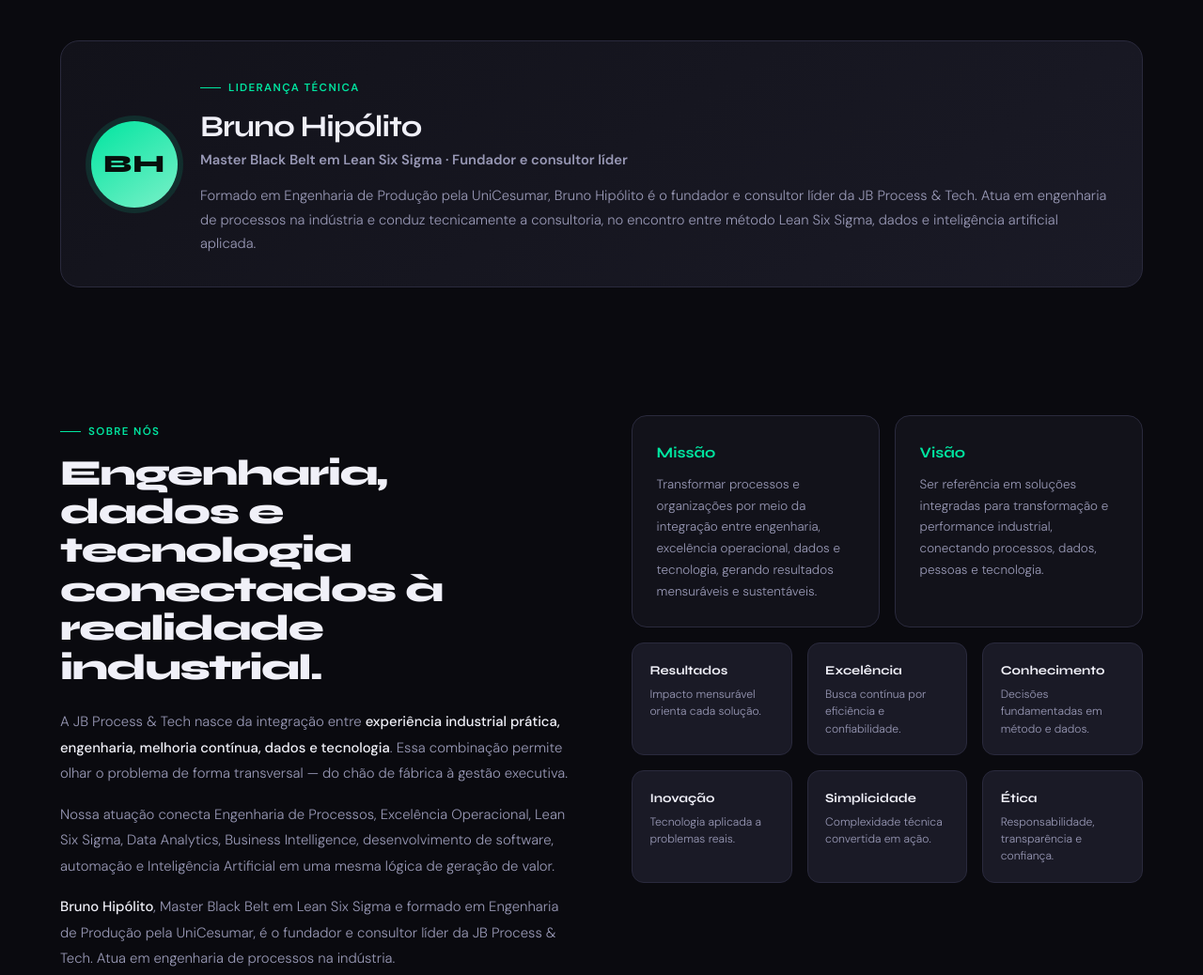
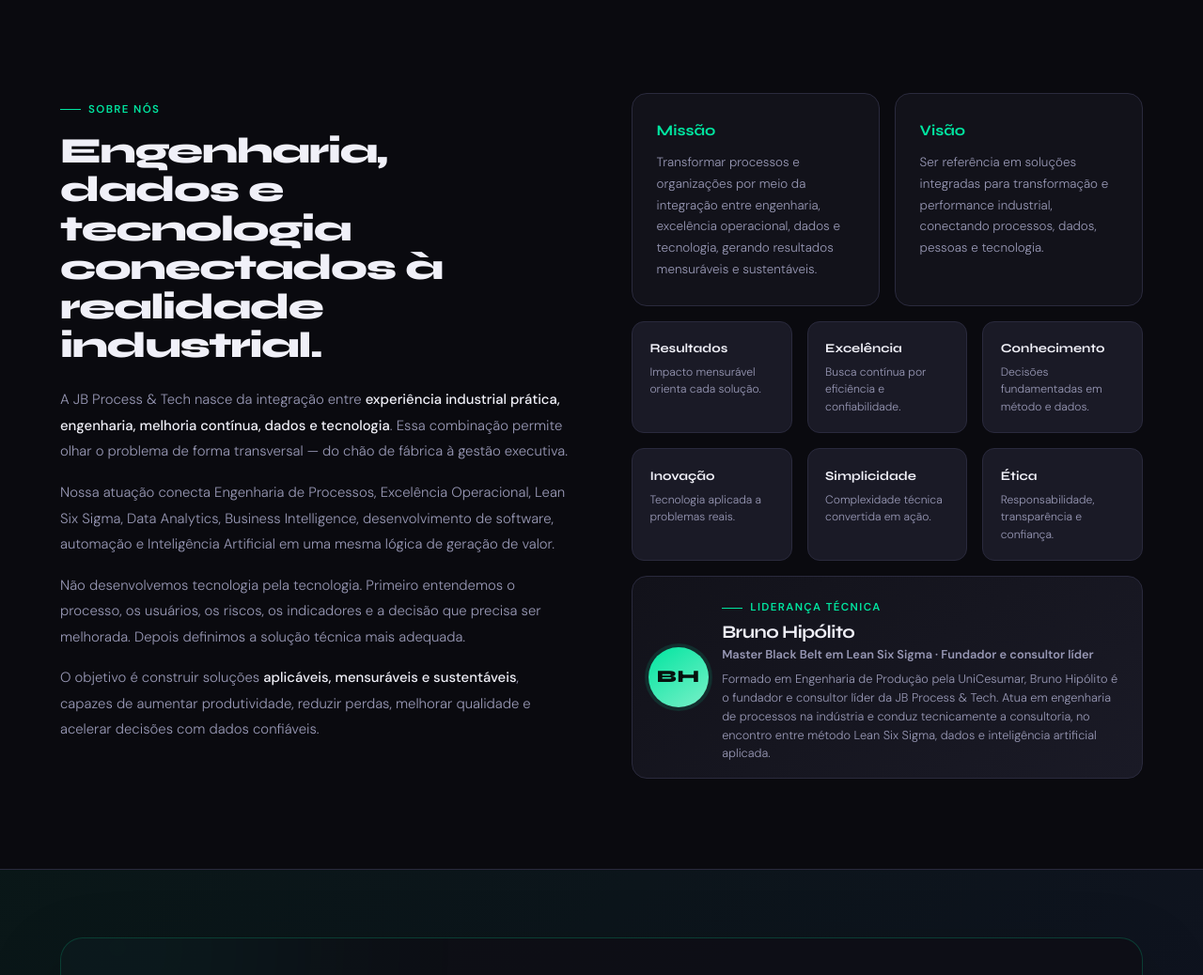
Before and after one commit to brunoHipolitoh20/jbprocess-site, a plain HTML site: page index.html in a window 1280 px wide. Shown: the part 10471-11509 px from the top of the page at 94% size. Drawn offline with Linux system fonts and the light colour scheme.

Commit message:
Move o card do fundador para dentro da seção Sobre. (#10)
O card fica na coluna da direita, abaixo dos quadros de missão, visão e valores. O bloco anterior e o parágrafo repetido saem.

Co-authored-by: Cursor Agent <cursoragent@cursor.com>
Co-authored-by: brunoHipolitoh20 <brunoHipolitoh20@users.noreply.github.com>

```diff
--- a/index.html
+++ b/index.html
@@ -357,12 +357,12 @@ footer{background:#08080d;border-top:1px solid var(--border)}
 .whatsapp-float{position:fixed;right:22px;bottom:22px;z-index:900;width:54px;height:54px;border-radius:50%;display:grid;place-items:center;background:#25d366;color:#fff;text-decoration:none;font-size:1.4rem;box-shadow:0 10px 32px rgba(37,211,102,.25);transition:opacity .2s,transform .2s,visibility .2s}
 .whatsapp-float:hover{transform:translateY(-3px) scale(1.03)}
 .whatsapp-float.is-hidden{opacity:0;visibility:hidden;pointer-events:none;transform:none}
-.founder{padding-top:2.5rem;padding-bottom:2.5rem}
-.founder-card{display:grid;grid-template-columns:auto 1fr;gap:1.5rem;align-items:center;background:linear-gradient(145deg,var(--surface),var(--surface2));border:1px solid var(--border);border-radius:20px;padding:clamp(1.2rem,3vw,2rem)}
-.founder-avatar{width:92px;height:92px;border-radius:50%;display:grid;place-items:center;font-family:'Syne',sans-serif;font-weight:800;font-size:1.65rem;letter-spacing:.04em;color:#07110d;background:linear-gradient(145deg,var(--accent1),#7af0c8);box-shadow:0 0 0 6px rgba(0,229,160,.12)}
-.founder-card h2{font-family:'Syne',sans-serif;font-size:clamp(1.45rem,2.5vw,2rem);letter-spacing:-.03em;line-height:1.1}
-.founder-role{color:var(--accent1);font-weight:600;font-size:.9rem;margin:.4rem 0 .75rem}
-.founder-card p{color:var(--muted);font-size:.92rem;line-height:1.75}
+.founder-card{display:grid;grid-template-columns:auto 1fr;gap:.9rem;align-items:center;background:linear-gradient(145deg,var(--surface),var(--surface2));border:1px solid var(--border);border-radius:16px;padding:1rem 1.05rem;margin-top:1rem}
+.founder-avatar{width:64px;height:64px;border-radius:50%;display:grid;place-items:center;font-family:'Syne',sans-serif;font-weight:800;font-size:1.15rem;letter-spacing:.04em;color:#07110d;background:linear-gradient(145deg,var(--accent1),#7af0c8);box-shadow:0 0 0 4px rgba(0,229,160,.12);flex-shrink:0}
+.founder-card .eyebrow{margin-bottom:.3rem}
+.founder-card h2{font-family:'Syne',sans-serif;font-size:1.2rem;letter-spacing:-.03em;line-height:1.15}
+.founder-role{color:var(--accent1);font-weight:600;font-size:.78rem;margin:.2rem 0 .4rem;line-height:1.4}
+.founder-card p{color:var(--muted);font-size:.8rem;line-height:1.55}
 .phases{display:grid;grid-template-columns:repeat(3,1fr);gap:1rem;margin-bottom:1.2rem}
 .phase{background:var(--surface);border:1px solid var(--border);border-radius:16px;padding:1.3rem 1.15rem}
 .phase .n{font-family:'Syne',sans-serif;color:var(--accent1);font-size:.72rem;font-weight:700;letter-spacing:.08em}
@@ -717,21 +717,6 @@ footer{background:#08080d;border-top:1px solid var(--border)}
   </div>
 </section>
 
-<section class="founder" id="fundador" aria-labelledby="fundador-titulo">
-  <div class="container">
-    <!-- TODO: substituir por foto do fundador -->
-    <article class="founder-card">
-      <div class="founder-avatar" aria-hidden="true">BH</div>
-      <div>
-        <div class="eyebrow">Liderança técnica</div>
-        <h2 id="fundador-titulo">Bruno Hipólito</h2>
-        <p class="founder-role">Master Black Belt em Lean Six Sigma · Fundador e consultor líder</p>
-        <p>Formado em Engenharia de Produção pela UniCesumar, Bruno Hipólito é o fundador e consultor líder da JB Process &amp; Tech. Atua em engenharia de processos na indústria e conduz tecnicamente a consultoria, no encontro entre método Lean Six Sigma, dados e inteligência artificial aplicada.</p>
-      </div>
-    </article>
-  </div>
-</section>
-
 <section id="sobre">
   <div class="container">
     <div class="about-grid">
@@ -741,7 +726,6 @@ footer{background:#08080d;border-top:1px solid var(--border)}
         <div class="about-copy" style="margin-top:1.5rem">
           <p>A JB Process &amp; Tech nasce da integração entre <strong>experiência industrial prática, engenharia, melhoria contínua, dados e tecnologia</strong>. Essa combinação permite olhar o problema de forma transversal — do chão de fábrica à gestão executiva.</p>
           <p>Nossa atuação conecta Engenharia de Processos, Excelência Operacional, Lean Six Sigma, Data Analytics, Business Intelligence, desenvolvimento de software, automação e Inteligência Artificial em uma mesma lógica de geração de valor.</p>
-          <p><strong>Bruno Hipólito</strong>, Master Black Belt em Lean Six Sigma e formado em Engenharia de Produção pela UniCesumar, é o fundador e consultor líder da JB Process &amp; Tech. Atua em engenharia de processos na indústria.</p>
           <p>Não desenvolvemos tecnologia pela tecnologia. Primeiro entendemos o processo, os usuários, os riscos, os indicadores e a decisão que precisa ser melhorada. Depois definimos a solução técnica mais adequada.</p>
           <p>O objetivo é construir soluções <strong>aplicáveis, mensuráveis e sustentáveis</strong>, capazes de aumentar produtividade, reduzir perdas, melhorar qualidade e acelerar decisões com dados confiáveis.</p>
         </div>
@@ -759,6 +743,16 @@ footer{background:#08080d;border-top:1px solid var(--border)}
           <div class="value"><strong>Simplicidade</strong><span>Complexidade técnica convertida em ação.</span></div>
           <div class="value"><strong>Ética</strong><span>Responsabilidade, transparência e confiança.</span></div>
         </div>
+        <!-- TODO: substituir por foto do fundador -->
+        <article class="founder-card" id="fundador" aria-labelledby="fundador-titulo">
+          <div class="founder-avatar" aria-hidden="true">BH</div>
+          <div>
+            <div class="eyebrow">Liderança técnica</div>
+            <h2 id="fundador-titulo">Bruno Hipólito</h2>
+            <p class="founder-role">Master Black Belt em Lean Six Sigma · Fundador e consultor líder</p>
+            <p>Formado em Engenharia de Produção pela UniCesumar, Bruno Hipólito é o fundador e consultor líder da JB Process &amp; Tech. Atua em engenharia de processos na indústria e conduz tecnicamente a consultoria, no encontro entre método Lean Six Sigma, dados e inteligência artificial aplicada.</p>
+          </div>
+        </article>
       </div>
     </div>
   </div>
```
